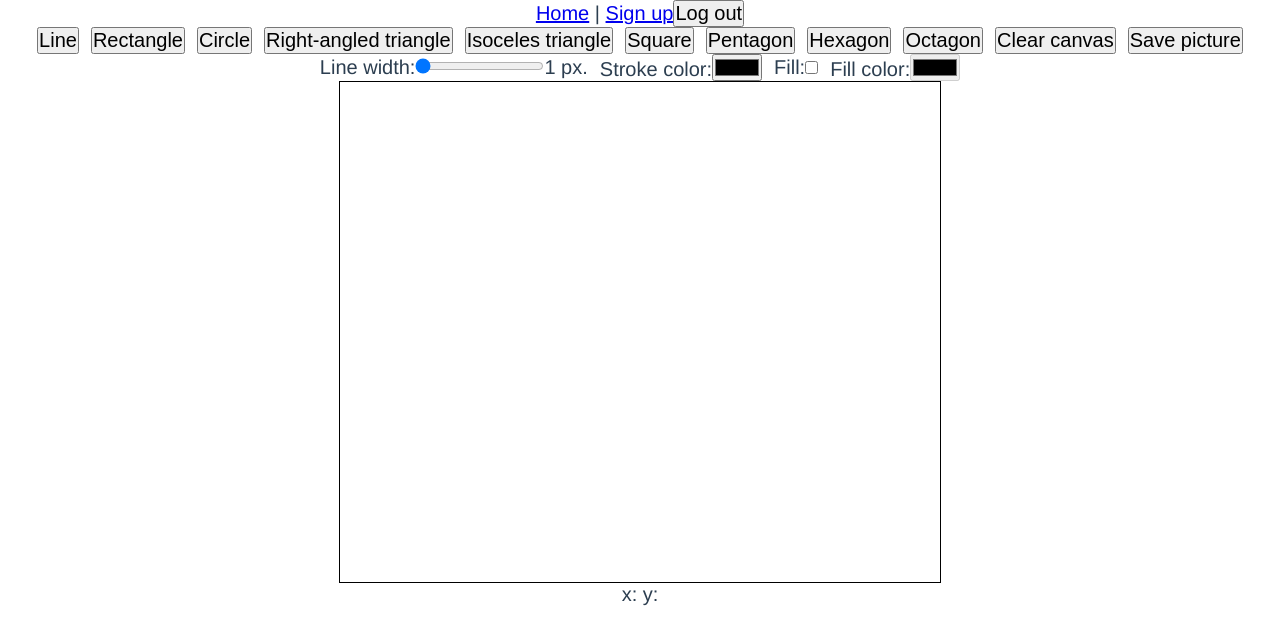
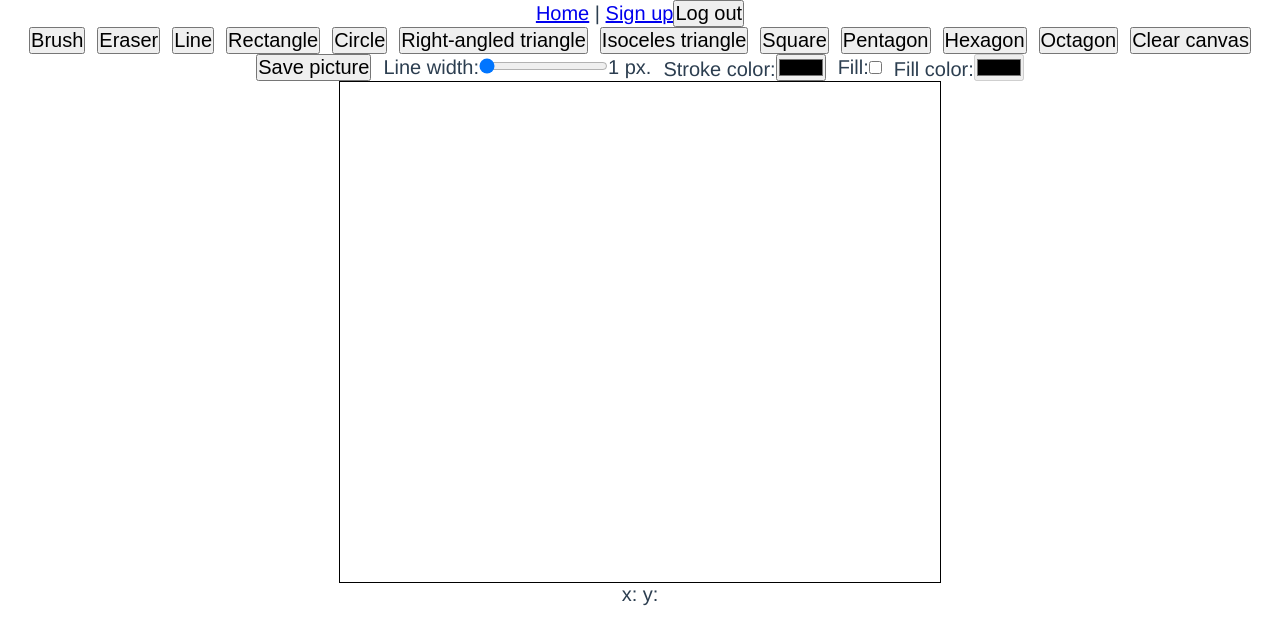
Before and after one commit to donkey-hott/Vue-mini-paint, a Vue app: page /new-canvas in a window 1280 px wide. Shown: the top 644 px of the page. Built offline with nearby package versions, Linux system fonts and the light colour scheme; no server answers; the database is empty; sample sign-in values are in the browser's storage.

Commit message:
add brush and eraser

```diff
--- a/src/components/PaintControlls.vue
+++ b/src/components/PaintControlls.vue
@@ -1,6 +1,8 @@
 <template>
   <nav class="controls">
     <ul class="controls__buttons">
+      <li><button @click="setDrawFunction('useBrush')">Brush</button></li>
+      <li><button @click="setDrawFunction('erase')">Eraser</button></li>
       <li><button @click="setDrawFunction('drawLine')">Line</button></li>
       <li><button @click="setDrawFunction('drawRect')">Rectangle</button></li>
       <li><button @click="setDrawFunction('drawCircle')">Circle</button></li>
@@ -105,7 +107,7 @@ export default defineComponent({
   ],
 
   setup(_, { emit }) {
-    const drawFunction = reactive<DrawFunctionType>({ funcName: "drawLine" });
+    const drawFunction = reactive<DrawFunctionType>({ funcName: "useBrush" });
     const styleOptions = reactive({
       lineWidth: 1,
       strokeColor: "#000000",
--- a/src/views/Paint.vue
+++ b/src/views/Paint.vue
@@ -124,7 +124,6 @@ export default defineComponent({
     // ==== DRAWING ====
 
     function drawStart(e: MouseEvent) {
-      // console.log(context);
       isDrawing.value = true;
       initialCursorPosition = getCursorPosition(e);
       if (!context) return;
@@ -139,25 +138,49 @@ export default defineComponent({
     function draw(e: MouseEvent) {
       currentCursorPosition.value = getCursorPosition(e);
       if (isDrawing.value) {
-        restoreCanvasState();
+        if (drawFunction.funcName !== "erase") {
+          restoreCanvasState();
+        }
         // if polygonal shape was chosen
         if (drawFunction.polygonParameters) {
-          drawFunctions[drawFunction.funcName](
+          return drawFunctions[drawFunction.funcName](
             currentCursorPosition.value,
             drawFunction.polygonParameters
           );
-        } else {
-          drawFunctions[drawFunction.funcName](currentCursorPosition.value);
         }
+        return drawFunctions[drawFunction.funcName](
+          currentCursorPosition.value
+        );
       }
     }
 
     function drawEnd() {
       isDrawing.value = false;
+      // initialCursorPosition = null;
     }
 
     // eslint-disable-next-line @typescript-eslint/no-explicit-any
     const drawFunctions: { [funcName: string]: any } = {
+      useBrush(position: Coordinates | null) {
+        if (!context || !initialCursorPosition || !position) return;
+        context.beginPath();
+
+        context.moveTo(initialCursorPosition.x, initialCursorPosition.y);
+        context.lineTo(position.x, position.y);
+        initialCursorPosition = position;
+
+        context.stroke();
+        context.closePath();
+      },
+
+      erase(position: Coordinates | null) {
+        if (!context) return;
+        context.save();
+        context.strokeStyle = "#ffffff";
+        this.useBrush(position);
+        context.restore();
+      },
+
       drawLine(position: Coordinates | null) {
         if (!context || !initialCursorPosition || !position) return;
         context.beginPath();
```
